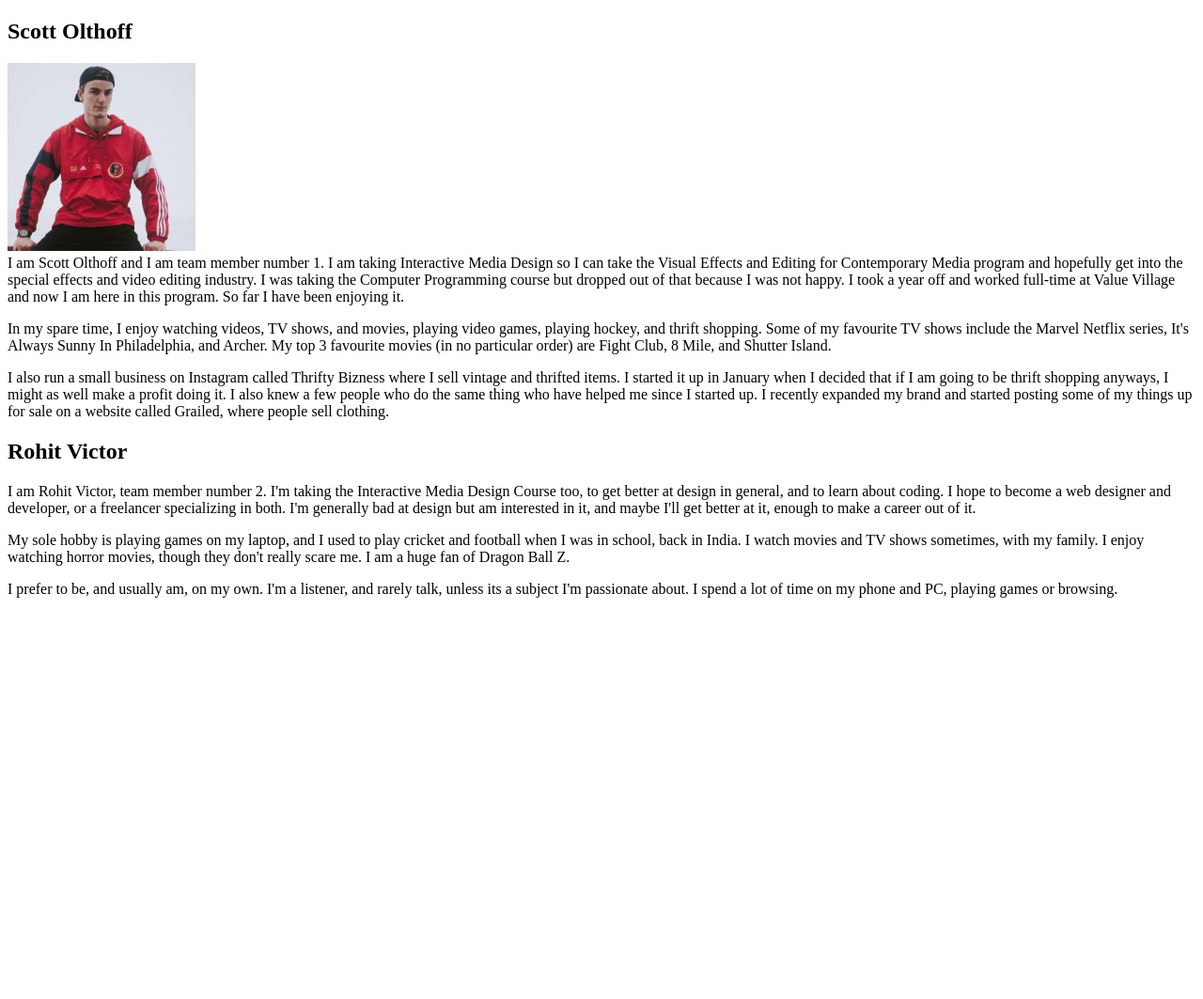
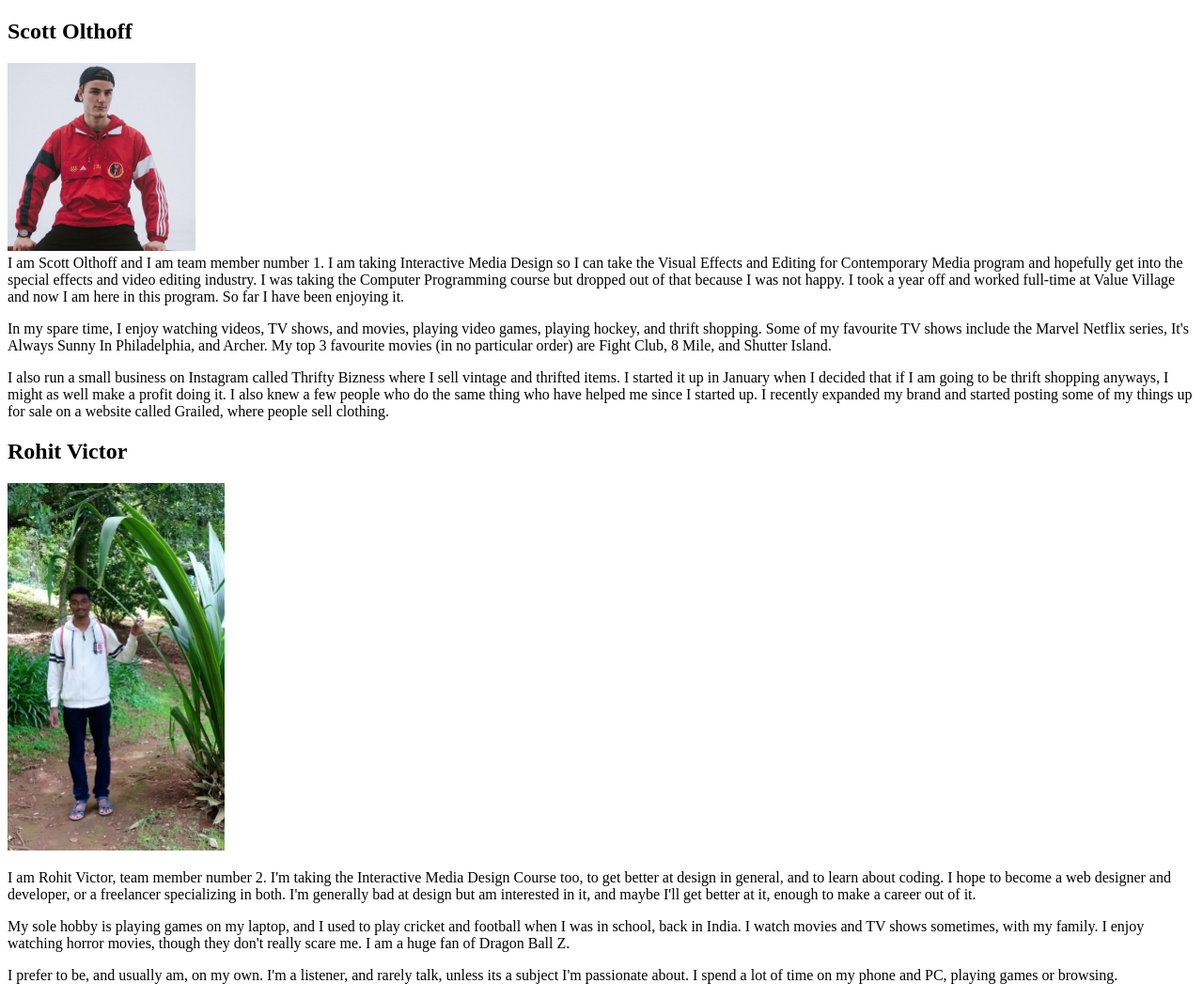
Before and after one commit to boomgreen87/olthoff_scott_victor_rohit_hw1, a plain HTML site: page index.html in a window 1280 px wide. Shown: the whole page at 94% size. Before the commit the page ends 800 px from the top, so only its background shows below. Drawn offline with Linux system fonts and the light colour scheme.

Commit message:
Added image link

```diff
--- a/index.html
+++ b/index.html
@@ -22,6 +22,7 @@
 		</section>
 		<section>
 			<h2>Rohit Victor</h2>
+			<img src="images/victor_rohit_picture.jpg" alt="Picture of Rohit Victor" width="231" height="391">
 			<p>I am Rohit Victor, team member number 2. I'm taking the Interactive Media Design Course too, to get better at design in general, and to learn about coding. I hope to become a web designer and developer, or a freelancer specializing in both. I'm generally bad at design but am interested in it, and maybe I'll get better at it, enough to make a career out of it.</p>
 			<p>My sole hobby is playing games on my laptop, and I used to play cricket and football when I was in school, back in India. I watch movies and TV shows sometimes, with my family. I enjoy watching horror movies, though they don't really scare me. I am a huge fan of Dragon Ball Z.</p>
 			<p>I prefer to be, and usually am, on my own. I'm a listener, and rarely talk, unless its a subject I'm passionate about. I spend a lot of time on my phone and PC, playing games or browsing.</p>
```
